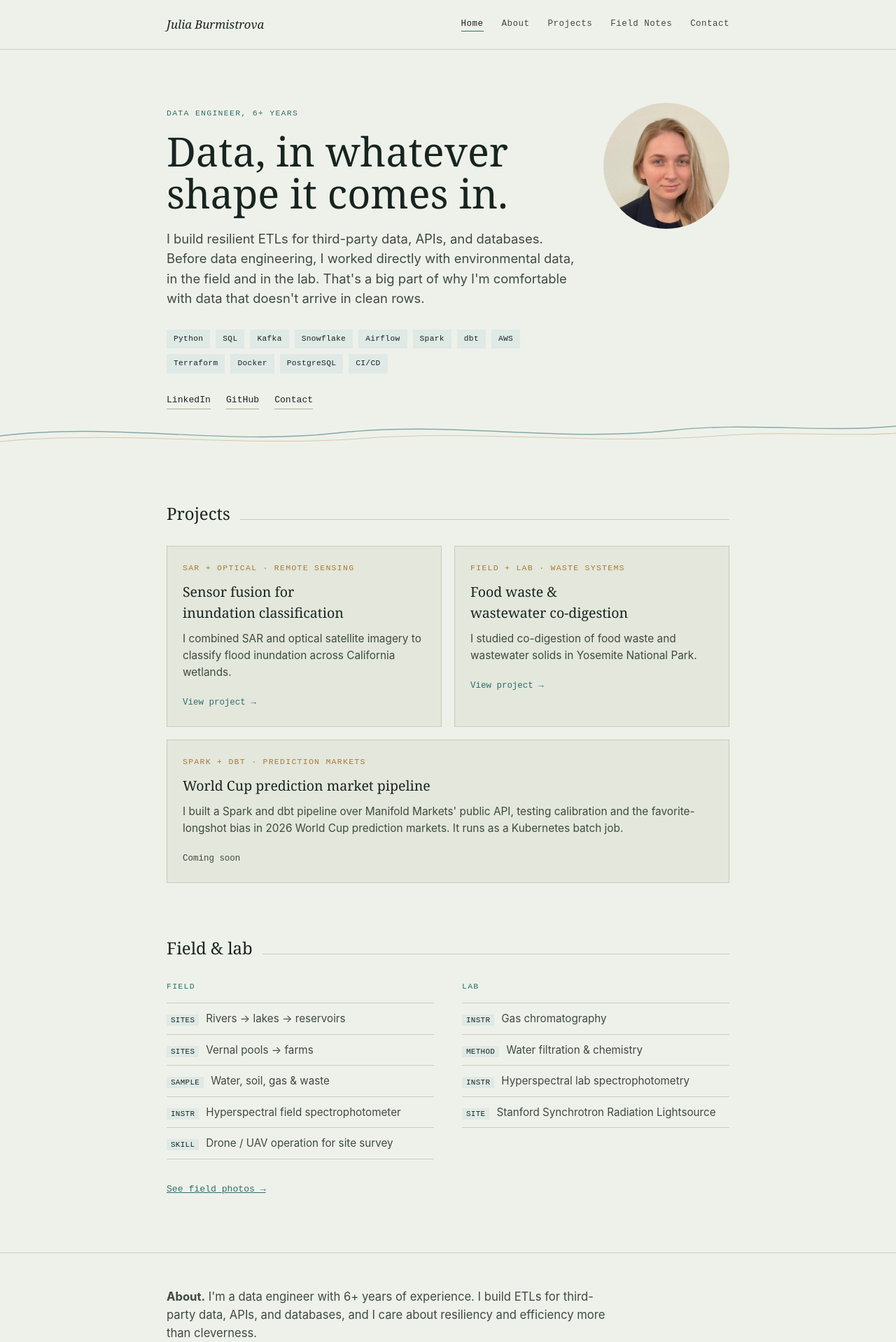
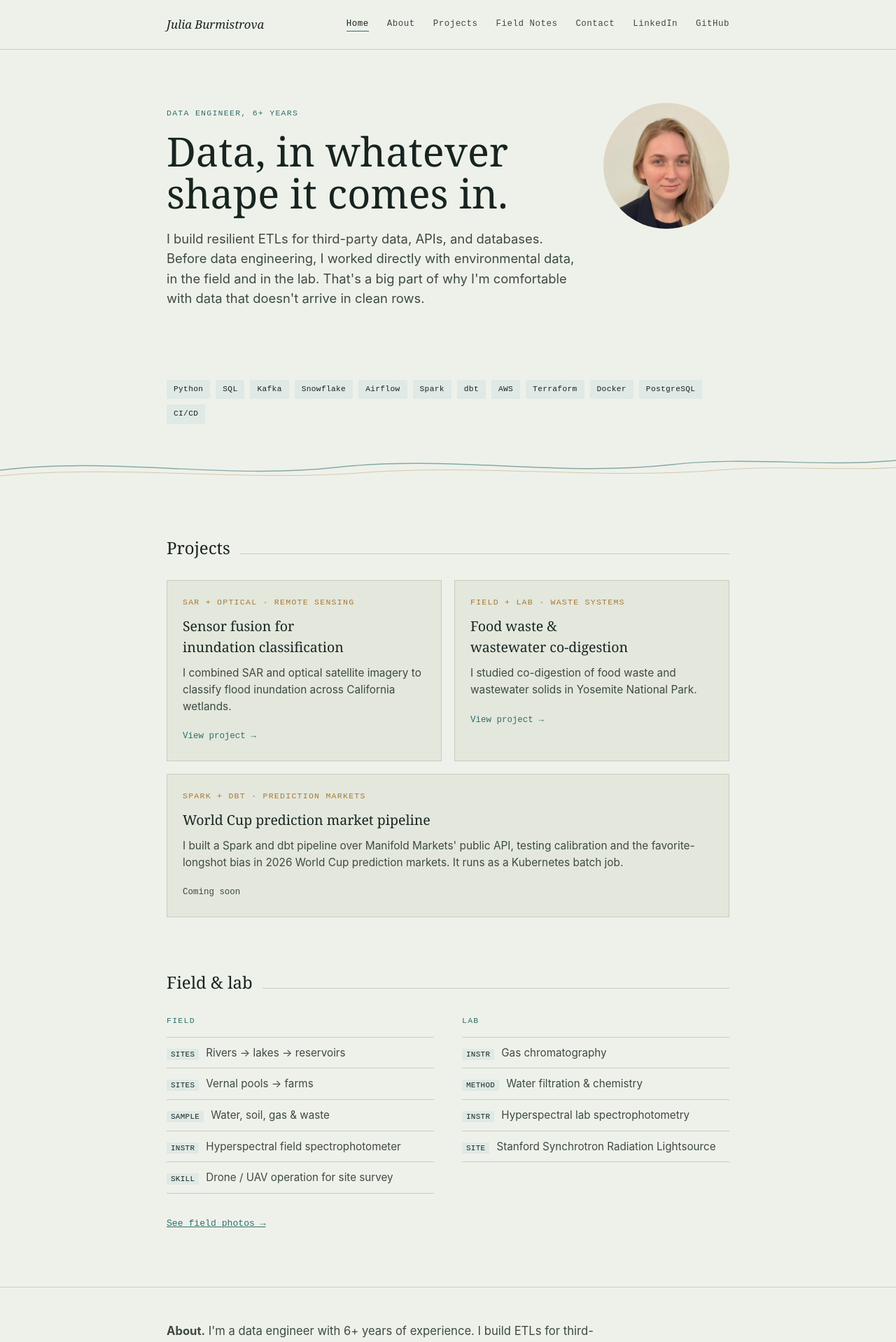
Before and after one commit to jburmistrova/jburmistrova.github.io, a Jekyll site: the page built from index.html, in a window 1280 px wide. Shown: the top 1918 px of the page at 70% size. Built offline with Jekyll 4.4.1, drawn with Linux system fonts in a browser that asks for light colours.

```diff
--- a/_layouts/default.html
+++ b/_layouts/default.html
@@ -25,10 +27,6 @@
 
 	<footer class="site-footer">
 		<div class="wrap">
-			<div class="links-row">
-				<a href="https://www.linkedin.com/in/juliaburmistrova/" data-goatcounter-click="linkedin-footer">LinkedIn</a>
-				<a href="https://github.com/jburmistrova" data-goatcounter-click="github-footer">GitHub</a>
-			</div>
 			<div class="meta">© {{ 'now' | date: "%Y" }} Julia Burmistrova</div>
 		</div>
 	</footer>
--- a/css/main.css
+++ b/css/main.css
@@ -98,6 +98,7 @@ header.hero .wrap {
 	gap: 40px;
 	align-items: start;
 }
+header.hero .hero-tags { grid-column: 1 / -1; margin-top: 32px; }
 header.hero .label { color: var(--accent); }
 header.hero h1 {
 	font-family: var(--font-display);
@@ -360,14 +361,6 @@ footer.site-footer {
 	border-top: 1px solid var(--line-strong);
 	padding: 48px 0 40px;
 }
-footer.site-footer .wrap {
-	display: flex;
-	align-items: center;
-	justify-content: space-between;
-	flex-wrap: wrap;
-	gap: 12px;
-}
-footer.site-footer .links-row a { border-color: var(--line-strong); }
 footer.site-footer .meta {
 	font-family: var(--font-mono);
 	font-size: 0.72rem;
--- a/index.html
+++ b/index.html
@@ -9,7 +9,9 @@ nav: home
 			<span class="label" id="years-badge">Data Engineer, 6+ Years</span>
 			<h1>Data, in whatever shape it comes in.</h1>
 			<p class="intro">I build resilient ETLs for third-party data, APIs, and databases. Before data engineering, I worked directly with environmental data, in the field and in the lab. That's a big part of why I'm comfortable with data that doesn't arrive in clean rows.</p>
-			<div class="expertise-tags">
+		</div>
+		<img class="headshot" src="/images/headshot.jpg" alt="Julia Burmistrova">
+		<div class="expertise-tags hero-tags">
 			<span>Python</span>
 			<span>SQL</span>
 			<span>Kafka</span>
@@ -23,13 +25,6 @@ nav: home
 			<span>PostgreSQL</span>
 			<span>CI/CD</span>
 		</div>
-			<div class="links-row">
-				<a href="https://www.linkedin.com/in/juliaburmistrova/" data-goatcounter-click="linkedin-hero">LinkedIn</a>
-				<a href="https://github.com/jburmistrova" data-goatcounter-click="github-hero">GitHub</a>
-				<a href="#contact">Contact</a>
-			</div>
-		</div>
-		<img class="headshot" src="/images/headshot.jpg" alt="Julia Burmistrova">
 	</div>
 	<svg class="contour" viewBox="0 0 1200 46" preserveAspectRatio="none" xmlns="http://www.w3.org/2000/svg">
 		<path d="M0,30 C150,10 300,44 450,26 C600,8 750,40 900,22 C1000,10 1100,26 1200,16" fill="none" stroke="var(--accent)" stroke-width="1.4" opacity="0.55"/>
```
Also changed, not shown: other parts of _layouts/default.html (+2 -0 lines). Lines whose indentation alone changed are shown as unchanged.
